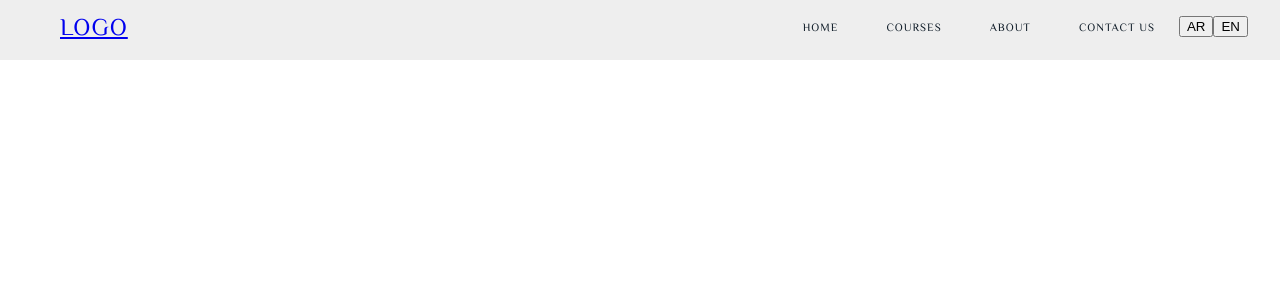
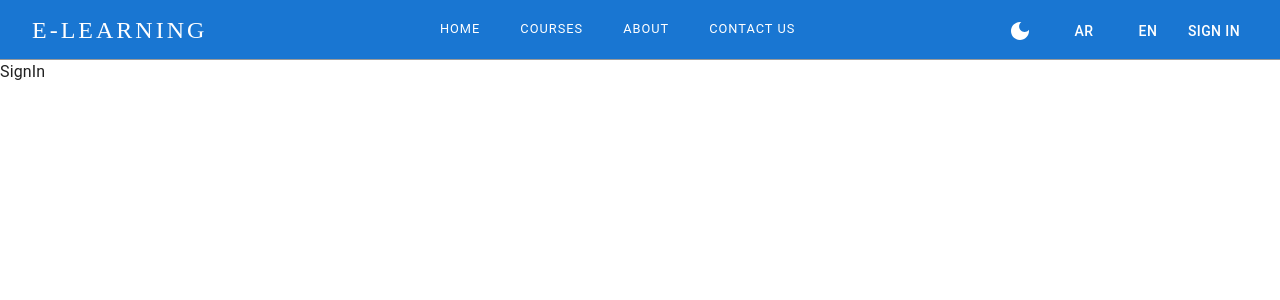
Before and after one commit to Mahmoud-ElDweek/React-E-Learning, a React (Vite) app in the folder Frontend/: page /signin in a window 1280 px wide. Shown: the top 300 px of the page. Built offline with nearby package versions, Linux system fonts and the light colour scheme.

Commit message:
NavBar Done!

```diff
--- a/Frontend/src/App.jsx
+++ b/Frontend/src/App.jsx
@@ -1,27 +1,68 @@
-import './App.css'
-import Navbar from './Components/NavBar/NavBar'
-import { Route, BrowserRouter, Routes } from 'react-router-dom'
-import Home from './Pages/Home/Home'
-import About from './Pages/About/About'
-import Courses from './Pages/Courses/Courses'
-import Contact from './Pages/Contact/Contact'
+import './App.css';
+import Navbar from './Components/NavBar/NavBar';
+import { Route, BrowserRouter, Routes } from 'react-router-dom';
+import Home from './Pages/Home/Home';
+import About from './Pages/About/About';
+import Courses from './Pages/Courses/Courses';
+import Contact from './Pages/Contact/Contact';
+import { useSelector } from 'react-redux';
+import { ThemeProvider, createTheme } from '@mui/material/styles';
+import CssBaseline from '@mui/material/CssBaseline';
+import { useState } from 'react';
+import SignIn from './Pages/SignIn/SignIn';
+
+const lightTheme = createTheme({
+  palette: {
+    mode: 'light',
+    primary: {
+      main: '#1976d2',
+    },
+    background: {
+      bg: '#1976d2',
+      text: '#ffffff',
+    },
+  },
+});
+
+const darkTheme = createTheme({
+  palette: {
+    mode: 'dark',
+    primary: {
+      main: '#1976d2',
+    },
+    background: {
+      bg: '#000000',
+      text: '#ffffff',
+    },
+  },
+});
 
 function App() {
+  const [theme, setTheme] = useState(lightTheme);
+
+  const toggleTheme = () => {
+    setTheme(prevTheme => prevTheme.palette.mode === 'light' ? darkTheme : lightTheme);
+  };
+
+  const directions = useSelector((state) => state.Localization.direction);
 
   return (
-    <div className='APP'>
+    <ThemeProvider theme={theme}>
+      <CssBaseline />
+      <div className='APP' dir={directions} style={{ backgroundColor: theme.palette.background.default }}>
         <BrowserRouter>
-      <Navbar />
+          <Navbar toggleTheme={toggleTheme} />
           <Routes>
             <Route path='/' element={<Home />} />
             <Route path='/about' element={<About />} />
             <Route path='/courses' element={<Courses />} />
             <Route path='/contact' element={<Contact />} />
+            <Route path='/signin' element={<SignIn />} />
           </Routes>
         </BrowserRouter>
       </div>
-
-  )
+    </ThemeProvider>
+  );
 }
 
-export default App
+export default App;
--- a/Frontend/src/Components/NavBar/NavBar.css
+++ b/Frontend/src/Components/NavBar/NavBar.css
@@ -1,70 +1,53 @@
 #navbar {
-    background: #eee;
-    color: rgb(13, 26, 38);
     /* position: fixed; */
+    position: relative;
     top: 0;
     height: 60px;
     line-height: 60px;
-    width: 100%;
+    border-bottom: 1px solid #999;
     z-index: 10;
   }
 
   .nav-wrapper {
-    color: #004d4d;
+    display: flex;
+    justify-content: space-between;
     margin: auto;
     text-align: center;
     width: 95%;
-  } @media(max-width: 638px) {
-        .nav-wrapper {
-          width: 100%;
-        }
-      }
+  }
+
 
 
   .logo {
-    float: left;
-    margin-left: 28px;
     font-size: 1.5em;
+    font-family: cursive;
     height: 60px;
-    letter-spacing: 1px;
+    letter-spacing: 3px;
     text-transform: uppercase;
-  } @media(max-width: 768px) {
-      .logo {
-  /*       margin-left: 5px; */
-      }
-    }
+  }
 
   #navbar ul {
     display: inline-block;
-    float: right;
     list-style: none;
-    /* margin-right: 14px; */
+    margin: 0;
     margin-top: -2px;
     text-align: right;
     transition: transform 0.5s ease-out;
     -webkit-transition: transform 0.5s ease-out;
-  } @media(max-width: 640px) {
+  } @media(max-width: 900px) {
       #navbar ul {
         display: none;
       }
-    } @media(orientation: landscape) {
-        #navbar ul {
-          display: inline-block;
-        }
-      }
-
+    }
   #navbar li {
     display: inline-block;
   }
 
   #navbar li a {
-    color: rgb(13, 26, 38);
     display: block;
-    font-size: 0.7em;
-    height: 50px;
+    font-size: .8rem;
     letter-spacing: 1px;
-    margin: 0 20px;
-    padding: 0 4px;
+    padding: 0 20px;
     position: relative;
     text-decoration: none;
     text-transform: uppercase;
@@ -73,13 +56,11 @@
   }
 
   #navbar li a:hover {
-    /* border-bottom: 1px solid rgb(28, 121, 184); */
-    color: rgb(28, 121, 184);
     transition: all 1s ease;
     -webkit-transition: all 1s ease;
   }
   #navbar li a.active {
-    background-color: #004d4d;
+    background-color: #464444;
   }
 
   /* Animated Bottom Line */
@@ -90,7 +71,7 @@
     content: '';
     position: absolute;
     width: 0%;
-    height: 1px;
+    height: .1rem;
     bottom: -1px;
     background: rgb(13, 26, 38);
   }
@@ -105,7 +86,6 @@
   .overlay-menu li a:after {
     background: rgb(13, 26, 38);
     right: 0;
-    /* transition: width 0.8s cubic-bezier(0.22, 0.61, 0.36, 1); */
   }
 
   #navbar li a:hover:before,
@@ -119,7 +99,6 @@
   .overlay-menu li a:hover:after {
     background: transparent;
     width: 100%;
-    /* transition: 0s; */
   }
 
 
@@ -127,13 +106,19 @@
   /*======================================================
                       Mobile Menu Menu Icon
     ======================================================*/
-  @media(max-width: 640px) {
+  @media (min-width:900px) {
+    .menuIcon{
+      display: none;
+    }
+  }
+    @media(max-width: 900px) {
     .menuIcon {
+      position: relative;
       cursor: pointer;
       display: block;
-      position: fixed;
-      right: 15px;
-      top: 20px;
+      text-align: justify;
+      overflow: hidden;
+      top: 18px;
       height: 23px;
       width: 27px;
       z-index: 12;
@@ -141,10 +126,9 @@
 
     /* Icon Bars */
     .icon-bars {
-      background: rgb(13, 26, 38);
+      background: white;
       position: absolute;
-      left: 1px;
-      top: 45%;
+      top: 50%;
       height: 2px;
       width: 20px;
       -webkit-transition: 0.4s;
@@ -152,38 +136,33 @@
     }
 
     .icon-bars::before {
-      background: rgb(13, 26, 38);
+      background: white;
       content: '';
       position: absolute;
       left: 0;
       top: -8px;
       height: 2px;
       width: 20px;
-  /*     -webkit-transition: top 0.2s ease 0.3s;
-      transition: top 0.2s ease 0.3s; */
       -webkit-transition: 0.3s width 0.4s;
       transition: 0.3s width 0.4s;
     }
 
     .icon-bars::after {
       margin-top: 0px;
-      background: rgb(13, 26, 38);
+      background: white;
       content: '';
       position: absolute;
       left: 0;
       bottom: -8px;
       height: 2px;
       width: 20px;
-  /*     -webkit-transition: top 0.2s ease 0.3s;
-      transition: top 0.2s ease 0.3s; */
       -webkit-transition: 0.3s width 0.4s;
       transition: 0.3s width 0.4s;
     }
 
     /* Bars Shadows */
     .icon-bars.overlay {
-      background: rgb(97, 114, 129);
-      background: rgb(183, 199, 211);
+      background-color: crimson;
       width: 20px;
       animation: middleBar 3s infinite 0.5s;
       -webkit-animation: middleBar 3s infinite 0.5s;
@@ -198,8 +177,7 @@
         }
 
     .icon-bars.overlay::before {
-      background: rgb(97, 114, 129);
-      background: rgb(183, 199, 211);
+      background: crimson;
       width: 10px;
       animation: topBar 3s infinite 0.2s;
       -webkit-animation: topBar 3s infinite 0s;
@@ -214,8 +192,7 @@
         }
 
     .icon-bars.overlay::after {
-      background: rgb(97, 114, 129);
-      background: rgb(183, 199, 211);
+      background: crimson;
       width: 15px;
       animation: bottomBar 3s infinite 1s;
       -webkit-animation: bottomBar 3s infinite 1s;
@@ -232,7 +209,8 @@
 
     /* Toggle Menu Icon */
     .menuIcon.toggle .icon-bars {
-      top: 5px;
+      top: 40%;
+      background-color: white;
       transform: translate3d(0, 5px, 0) rotate(135deg);
       transition-delay: 0.1s;
       transition: transform 0.4s cubic-bezier(0.68, -0.55, 0.265, 1.55);
@@ -240,12 +218,14 @@
 
     .menuIcon.toggle .icon-bars::before {
       top: 0;
+      background-color: white;
       transition-delay: 0.1s;
       opacity: 0;
     }
 
     .menuIcon.toggle .icon-bars::after {
       top: 10px;
+      background-color: white;
       transform: translate3d(0, -10px, 0) rotate(-270deg);
       transition-delay: 0.1s;
       transition: transform 0.4s cubic-bezier(0.68, -0.55, 0.265, 1.55);
@@ -268,11 +248,11 @@
       display: none;
       position: relative;
     }
-    @media (max-width: 640px) {
+    @media (max-width: 900px) {
 
       .overlay-menu {
         background: #eee;
-        color: rgb(13, 26, 38);
+        /* color: rgb(13, 26, 38); */
         display: flex;
         align-items: center;
         position: absolute;
@@ -284,6 +264,26 @@
         transition: transform 0.2s ease-out;
         z-index: 11; /* Ensure it's above other elements */
       }
+      .overlay-menu.active {
+        transform: translateX(0); /* Move into view when active */
+      }
+      .overlay-menu.arNav {
+        background: #eee;
+        /* color: rgb(13, 26, 38); */
+        display: flex;
+        align-items: center;
+        position: fixed;
+        top: 0;
+        /* left: 100%; */
+        transform: translateX(100%); /* Initially off-screen */
+        width: 70vw;
+        height: 100vh;
+        transition: transform 0.2s ease-out;
+        z-index: 11;
+      }
+      .overlay-menu.arNav.active {
+        transform: translateX(0%); /* Move into view when active */
+      }
       .nav-holder::before {
         content: '';
         position: absolute;
@@ -293,9 +293,8 @@
         height: 100%;
         background: rgba(0, 0, 0, 0.5);
       }
-      .overlay-menu.active {
-        transform: translateX(0); /* Move into view when active */
-      }
+
+
 
       .overlay-menu ul, .overlay-menu li {
         display: block; /* Ensure links are displayed as block */
@@ -311,7 +310,7 @@
         letter-spacing: 4px;
         padding: 10px;
         text-transform: uppercase;
-        color: rgb(13, 26, 38); /* Ensure the links are visible */
+        /* color: rgb(13, 26, 38); Ensure the links are visible */
         transition: color 0.3s ease;
         text-decoration: none;
         margin-bottom: 10px;
@@ -319,9 +318,9 @@
 
       .overlay-menu li a:hover,
       .overlay-menu li a:active {
-        color: rgb(28, 121, 184); /* Change color on hover */
+        /* color: rgb(28, 121, 184); Change color on hover */
       }
       .overlay-menu li a.active {
-        background-color: #004d4d;
+        /* background-color: #004d4d; */
       }
     }
--- a/Frontend/src/Components/NavBar/NavBar.jsx
+++ b/Frontend/src/Components/NavBar/NavBar.jsx
@@ -1,65 +1,89 @@
 import React, { useState } from "react";
 import './NavBar.css'
-import { NavLink } from "react-router-dom";
+import { Button } from '@mui/material'
+import { Link, NavLink } from "react-router-dom";
 import { useDispatch, useSelector } from "react-redux";
-import { setLang } from "../../ReduxToolkit/Slices/Localization";
+import { setDirection, setLang } from "../../ReduxToolkit/Slices/Localization";
+import { useTheme } from '@mui/material/styles';
+import DarkModeIcon from '@mui/icons-material/DarkMode';
 
-const Navbar = () => {
+
+
+// eslint-disable-next-line react/prop-types
+const Navbar = ({ toggleTheme }) => {
   const [menuToggle, setMenuToggle] = useState(false);
   const dispatch = useDispatch()
   const translate = useSelector((state) => state.Localization.translation);
+  const [navAr , setNavAR] = useState(false)
   const translateToAR = () => {
     dispatch(setLang("ar"))
+    dispatch(setDirection("rtl"))
+     setNavAR(true)
   }
   const translateToEN = () => {
     dispatch(setLang("en"))
+    dispatch(setDirection("ltr"))
+    setNavAR(false)
   }
+  const theme = useTheme();
+
   return (
-    <div className={menuToggle ? "nav-holder" : ""}>
+    <div className={menuToggle ? "nav-holder" : ""} style={{ backgroundColor: theme.palette.background.bg, color: theme.palette.background.text }}>
       <nav id="navbar" className={menuToggle ? "menu-open" : ""}>
         <div className="nav-wrapper">
           <div className="logo">
-            <a href="#home"><i className="fas fa-chess-knight"></i> Logo</a>
+            <Link style={{ textDecoration: 'none', color: theme.palette.background.text }} to="/">E-Learning</Link>
           </div>
           <ul id="menu" className={menuToggle ? "active" : ""}>
             <li>
-              <NavLink to="/">{translate.home}</NavLink>
+              <NavLink style={{ textDecoration: 'none', color: theme.palette.background.text }} to="/">{translate.home}</NavLink>
             </li>
             <li>
-              <NavLink to="/courses">Courses</NavLink>
+              <NavLink style={{ textDecoration: 'none', color: theme.palette.background.text }} to="/courses">{translate.courses}</NavLink>
             </li>
             <li>
-              <NavLink to="/about">{translate.about}</NavLink>
+              <NavLink style={{ textDecoration: 'none', color: theme.palette.background.text }} to="/about">{translate.about}</NavLink>
             </li>
             <li>
-              <NavLink to="/contact">{translate.contact}</NavLink>
-            </li>
-            <li>
-              <button onClick={() => translateToAR()}>AR</button>
-              <button onClick={() => translateToEN()}>EN</button>
+              <NavLink style={{ textDecoration: 'none', color: theme.palette.background.text }} to="/contact">{translate.contact}</NavLink>
             </li>
           </ul>
+          <div className="signin">
+            <div>
+              <Button onClick={toggleTheme} color="inherit" >
+                <DarkModeIcon />
+              </Button>
+              <Button color="inherit" onClick={() => translateToAR()}>AR</Button>
+              <Button color="inherit" onClick={() => translateToEN()}>EN</Button>
+              <Button sx={{ display: { xs: 'none', sm: 'inline-block' } }} color="inherit">
+                <Link to='/signin' style={{ textDecoration: 'none', color: theme.palette.background.text }}>{translate.signin}</Link>
+              </Button>
+            </div>
+          </div>
+          <div className={`menuIcon ${menuToggle ? "toggle" : ""}`} onClick={() => setMenuToggle(!menuToggle)}>
+            <span className="icon icon-bars"></span>
+            <span className="icon icon-bars overlay"></span>
+          </div>
         </div>
       </nav>
 
-      <div className={`menuIcon ${menuToggle ? "toggle" : ""}`} onClick={() => setMenuToggle(!menuToggle)}>
-        <span className="icon icon-bars"></span>
-        <span className="icon icon-bars overlay"></span>
-      </div>
 
-      <div className={`overlay-menu ${menuToggle ? "active" : ""}`}>
+      <div className={`overlay-menu ${menuToggle ? "active" : ""} ${navAr ? "arNav" : ""}`}>
         <ul>
           <li>
-            <NavLink to="/">Home</NavLink>
+            <NavLink to="/">{translate.home}</NavLink>
           </li>
           <li>
-            <NavLink to="#services">Services</NavLink>
+            <NavLink to="/courses">{translate.courses}</NavLink>
           </li>
           <li>
-            <NavLink to="/about">About</NavLink>
+            <NavLink to="/about">{translate.about}</NavLink>
           </li>
           <li>
-            <NavLink to="#contact">Contact</NavLink>
+            <NavLink to="/contact">{translate.contact}</NavLink>
+          </li>
+          <li>
+            <NavLink to="/signin">{translate.signin}</NavLink>
           </li>
         </ul>
       </div>
--- /dev/null
+++ b/Frontend/src/Pages/SignIn/SignIn.jsx
@@ -0,0 +1,9 @@
+import React from 'react'
+
+const SignIn = () => {
+  return (
+    <div>SignIn</div>
+  )
+}
+
+export default SignIn
--- a/Frontend/src/ReduxToolkit/Slices/Localization.js
+++ b/Frontend/src/ReduxToolkit/Slices/Localization.js
@@ -11,6 +11,7 @@ const translation = {
 
 const INITIAL_STATE = {
     Lang: "EN",
+    direction: "ltr",
     translation: translation['en']
 }
 
@@ -22,10 +23,14 @@ const Localization = createSlice({
         setLang(state,action) {
             state.Lang = action.payload;
             state.translation = translation[action.payload]
+        },
+        setDirection (state,action) {
+            state.direction = action.payload;
         }
     }
 })
 
 export const {setLang} = Localization.actions;
+export const {setDirection} = Localization.actions;
 
 export default Localization.reducer;
```
Also changed, not shown: Frontend/src/Pages/SignIn/SignIn.css (added). Lines whose indentation alone changed are shown as unchanged.
